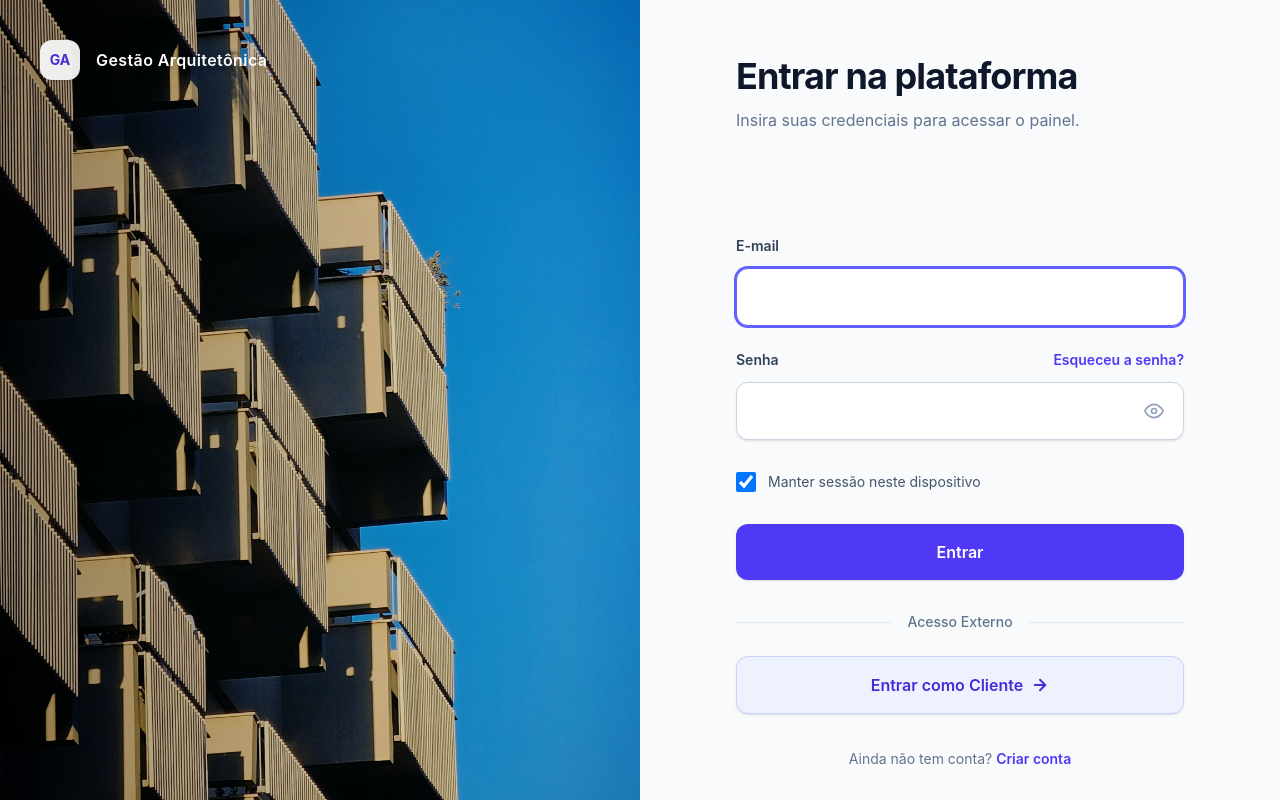
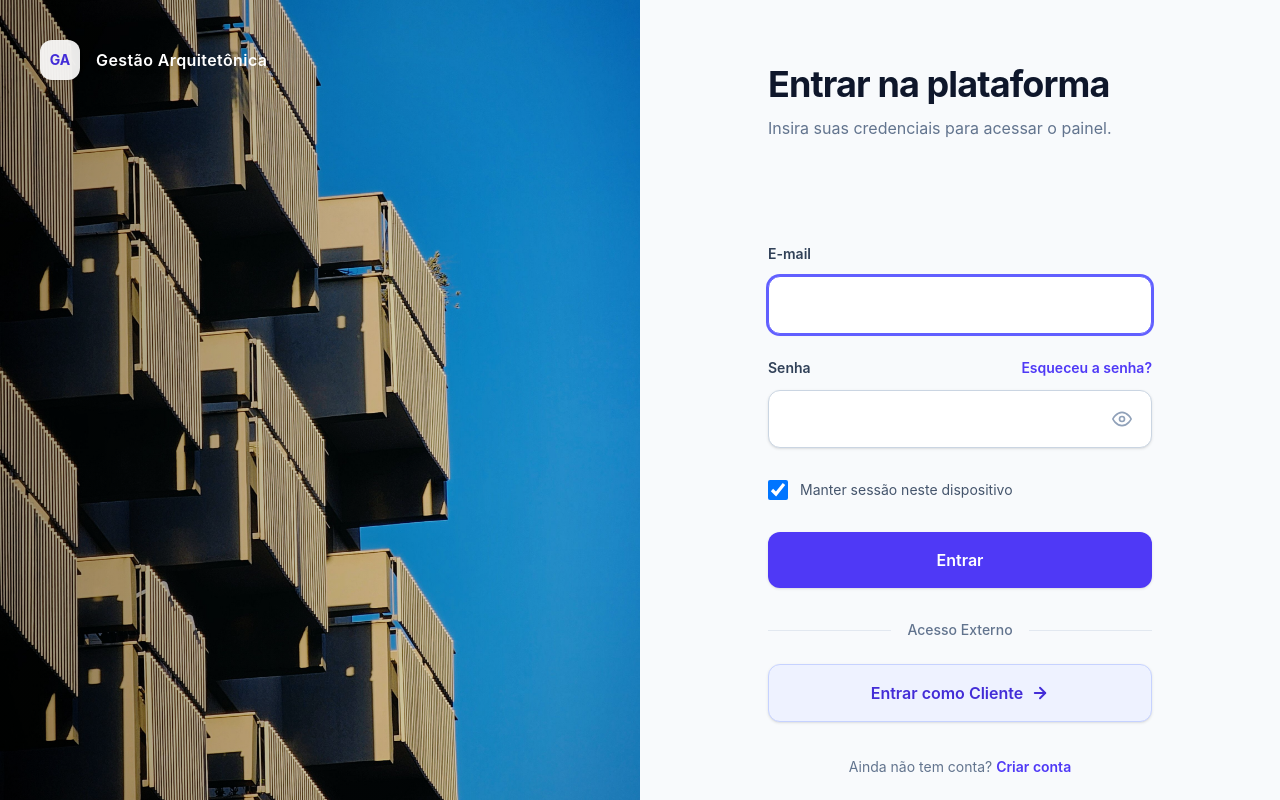
Before and after one commit to VitorSpornraft/TCC_gestao_arquitetura, a React app in the folder frontend/: page / in a window 1280 px wide. Built offline with nearby package versions, Linux system fonts and the light colour scheme; no server answers; the HTML template or start-up script is replaced by a standard one.

Commit message:
fix: ajuste das margem login.jsx

```diff
--- a/frontend/src/components/auth/Cadastro.jsx
+++ b/frontend/src/components/auth/Cadastro.jsx
@@ -114,8 +114,12 @@ export default function Cadastro({ onVoltarLogin }) {
       </div>
 
       {/* Lado Direito - Painel Dinâmico (Cadastro / OTP) */}
-      <div className="flex flex-col items-center w-full lg:w-1/2 min-h-screen max-h-screen overflow-y-auto py-10 sm:py-14 px-6 sm:px-12 xl:px-20 relative z-10">
-        <div className="w-full max-w-md space-y-6 my-auto">
+      <div className="flex flex-col w-full lg:w-1/2 h-screen overflow-y-auto">
+        {/* Espaçador Topo */}
+        <div className="flex-1 min-h-[40px] sm:min-h-[64px] shrink-0"></div>
+
+        {/* Container do Formulário */}
+        <div className="w-full max-w-md mx-auto px-6 sm:px-8 shrink-0 space-y-6">
           <div>
             <h2 className="text-3xl font-bold text-slate-900 mb-2 tracking-tight">
               {etapa === "FORMULARIO" ? "Criar nova conta" : "Ativação de Conta"}
@@ -287,6 +291,8 @@ export default function Cadastro({ onVoltarLogin }) {
             </button>
           </div>
         </div>
+        {/* Espaçador Fundo */}
+        <div className="flex-1 min-h-[40px] sm:min-h-[64px] shrink-0"></div>
       </div>
     </div>
   );
--- a/frontend/src/components/auth/Login.jsx
+++ b/frontend/src/components/auth/Login.jsx
@@ -59,8 +59,12 @@ export default function Login({ onLoginSucesso, onAbrirCadastro, onAbrirCliente
       </div>
 
       {/* Lado Direito - Formulário */}
-      <div className="flex flex-col items-center w-full lg:w-1/2 min-h-screen max-h-screen overflow-y-auto py-10 sm:py-14 px-6 sm:px-12 xl:px-20 relative z-10">
-        <div className="w-full max-w-md space-y-6 my-auto">
+      <div className="flex flex-col w-full lg:w-1/2 h-screen overflow-y-auto">
+        {/* Espaçador Topo */}
+        <div className="flex-1 min-h-[40px] sm:min-h-[64px] shrink-0"></div>
+
+        {/* Container do Formulário */}
+        <div className="w-full max-w-md mx-auto px-6 sm:px-8 shrink-0 space-y-6">
           <div>
             <h2 className="text-4xl font-bold text-slate-900 mb-3 tracking-tight">
               Entrar na plataforma
@@ -214,6 +218,9 @@ export default function Login({ onLoginSucesso, onAbrirCadastro, onAbrirCliente
             </button>
           </div>
         </div>
+
+        {/* Espaçador Fundo */}
+        <div className="flex-1 min-h-[40px] sm:min-h-[64px] shrink-0"></div>
       </div>
 
       {/* Modal de Recuperação de Senha com OTP */}
```
